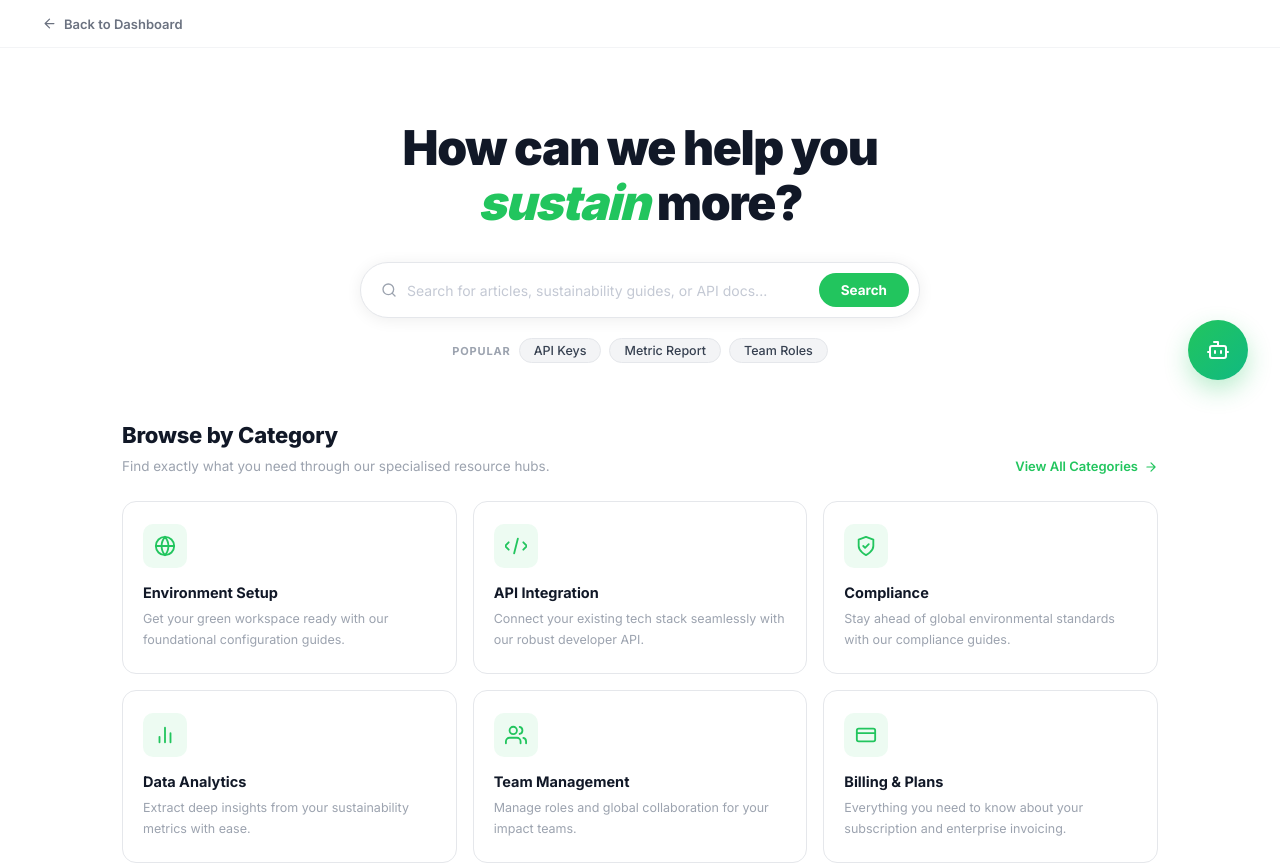
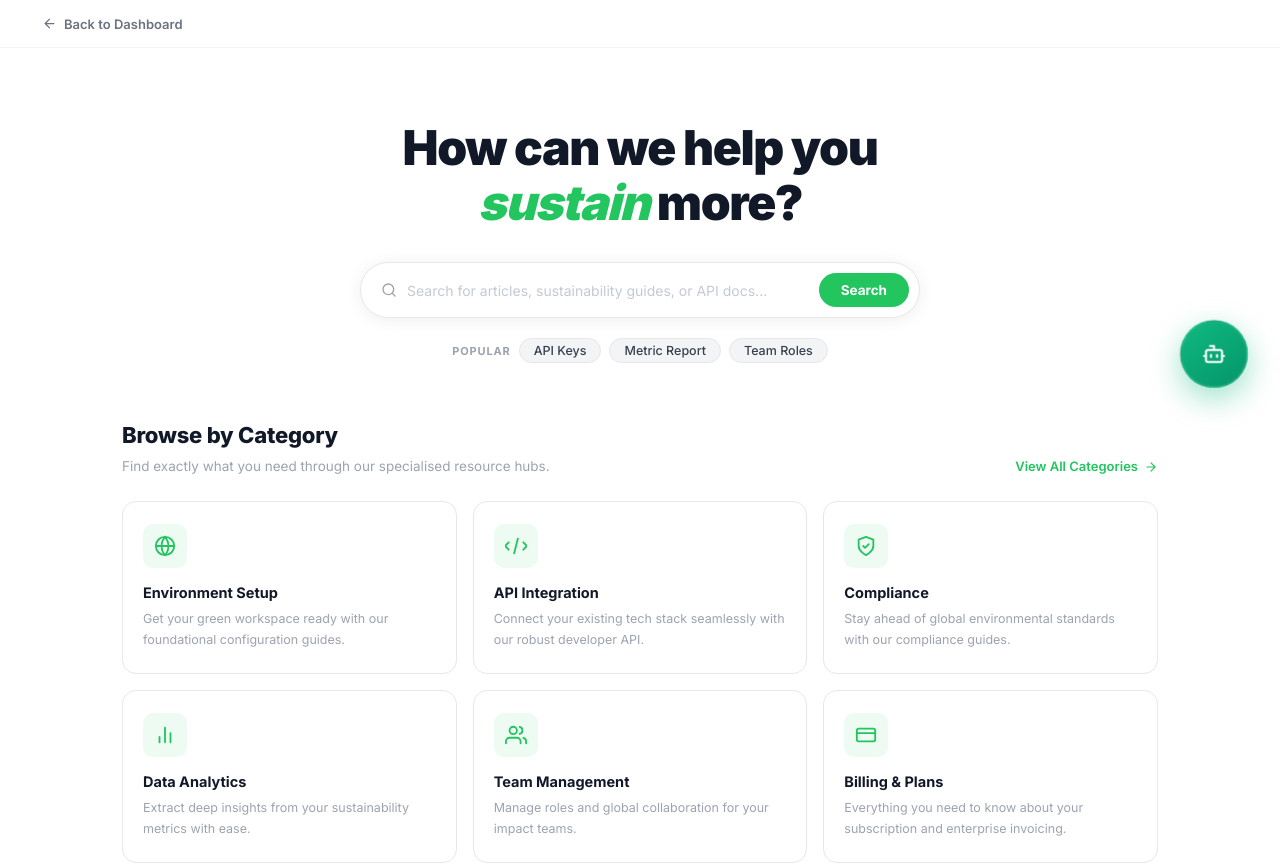
Before and after one commit to Lakshmiyadav65/knowledge-Base, a React (Vite) app: page /help-centre in a window 1280 px wide. Shown: the top 864 px of the page. Built offline with nearby package versions, Linux system fonts and the light colour scheme.

Commit message:
Enhanced AI chat widget with premium aesthetics, glassmorphism, and pulsing animation

```diff
--- a/src/pages/HelpCentre.module.css
+++ b/src/pages/HelpCentre.module.css
@@ -204,19 +204,36 @@
     position: fixed;
     right: 32px;
     top: 320px;
-    width: 60px;
-    height: 60px;
-    background: linear-gradient(135deg, #22c55e 0%, #10b981 100%);
+    width: 68px;
+    height: 68px;
+    background: linear-gradient(145deg, #10b981 0%, #059669 100%);
     border-radius: 50%;
-    border: none;
+    border: 2px solid rgba(255, 255, 255, 0.1);
     color: #fff;
     display: flex;
     align-items: center;
     justify-content: center;
     cursor: default;
-    box-shadow: 0 10px 25px rgba(34, 197, 94, 0.3);
+    box-shadow:
+        0 10px 30px rgba(16, 185, 129, 0.4),
+        inset 0 0 15px rgba(255, 255, 255, 0.2);
     z-index: 500;
-    transition: all 0.3s cubic-bezier(0.34, 1.56, 0.64, 1);
+    transition: all 0.5s cubic-bezier(0.34, 1.56, 0.64, 1);
+    animation: triggerPulse 3s infinite ease-in-out;
+}
+
+@keyframes triggerPulse {
+
+    0%,
+    100% {
+        transform: scale(1);
+        box-shadow: 0 10px 30px rgba(16, 185, 129, 0.4);
+    }
+
+    50% {
+        transform: scale(1.06);
+        box-shadow: 0 15px 45px rgba(16, 185, 129, 0.6);
+    }
 }
 
 .chatTrigger:hover {
@@ -252,19 +269,24 @@
     position: fixed;
     right: 24px;
     top: 310px;
-    width: 210px;
-    height: 230px;
-    background: #fff;
+    width: 220px;
+    height: 240px;
+    background: rgba(255, 255, 255, 0.85);
+    backdrop-filter: blur(16px) saturate(180%);
+    -webkit-backdrop-filter: blur(16px) saturate(180%);
+    border: 1px solid rgba(255, 255, 255, 0.4);
     border-radius: 46% 54% 50% 50% / 46% 45% 55% 54%;
-    box-shadow: 0 12px 24px rgba(0, 0, 0, 0.08), 0 0 0 1px rgba(0, 0, 0, 0.02);
+    box-shadow:
+        0 25px 50px rgba(0, 0, 0, 0.12),
+        inset 0 0 0 1px rgba(255, 255, 255, 0.5);
     display: flex;
     flex-direction: column;
     align-items: center;
     justify-content: center;
-    padding: 20px;
+    padding: 24px;
     text-align: center;
     z-index: 500;
-    transition: all 0.4s cubic-bezier(0.34, 1.56, 0.64, 1);
+    transition: all 0.6s cubic-bezier(0.16, 1, 0.3, 1);
     cursor: default;
 }
 
@@ -325,12 +347,17 @@
 }
 
 .floatingAiChat.expanded {
-    width: 290px;
-    height: 380px;
-    border-radius: 20px;
+    width: 300px;
+    height: 400px;
+    border-radius: 24px;
     padding: 24px;
     right: 24px;
     top: 310px;
+    background: rgba(255, 255, 255, 0.9);
+    backdrop-filter: blur(20px) saturate(180%);
+    -webkit-backdrop-filter: blur(20px) saturate(180%);
+    border: 1px solid rgba(255, 255, 255, 0.5);
+    box-shadow: 0 30px 60px rgba(0, 0, 0, 0.15);
 }
 
 .roleSelection {
```
